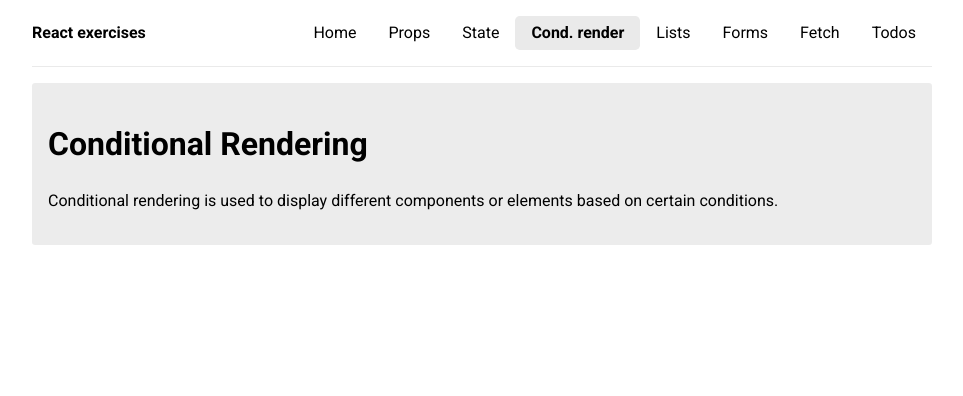
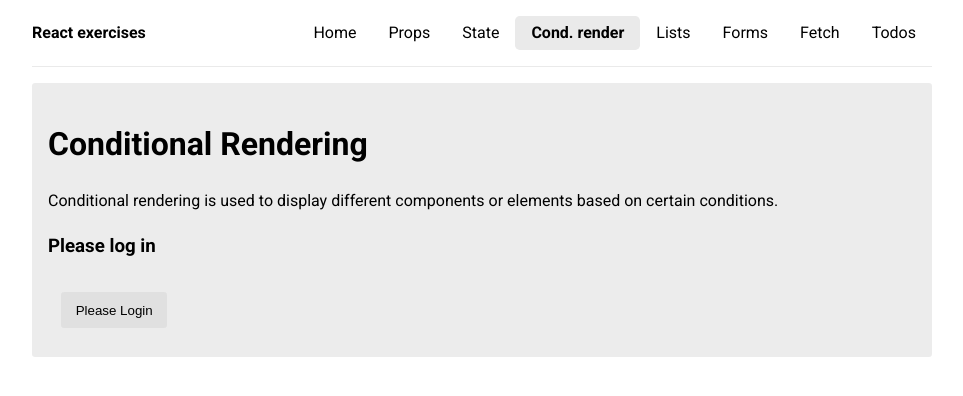
Before and after one commit to xRipzch/react-exercises, a React (Vite) app: page /conditionalrender in a window 1280 px wide. Shown: the top 396 px of the page, without its empty margins (158-1121 px from the left). Built offline with nearby package versions, Linux system fonts and the light colour scheme.

Commit message:
React Excerise     - Conditional Rendering

```diff
--- a/src/pages/ConditionalRenderPage.jsx
+++ b/src/pages/ConditionalRenderPage.jsx
@@ -8,7 +8,7 @@ export default function ConditionalRenderPage() {
         Conditional rendering is used to display different components or
         elements based on certain conditions.
       </p>
-      {/* TODO: RENDER THE COMPONENT HERE */}
+      <ConditionalComponent />
     </div>
   );
 }
@@ -19,10 +19,10 @@ function ConditionalComponent() {
   return (
     <div>
       <h3>
-        {/* TODO: RENDER "Welcome back!" IF THE USER IS LOGGED IN, else "Please log in" */}
+        {isLoggedIn ? "Welcome back!" : "Please log in"}
       </h3>
       <button onClick={() => setIsLoggedIn(!isLoggedIn)}>
-        {/* TODO: RENDER "Log out" IF THE USER IS LOGGED IN, else "Log in" */}
+        {isLoggedIn ? "Logout" : "Please Login"}
       </button>
     </div>
   );
```
